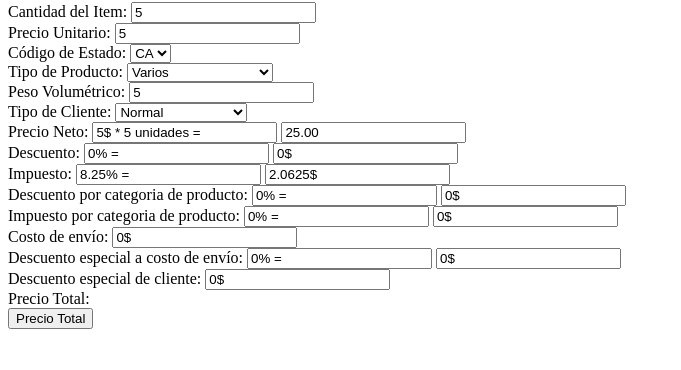
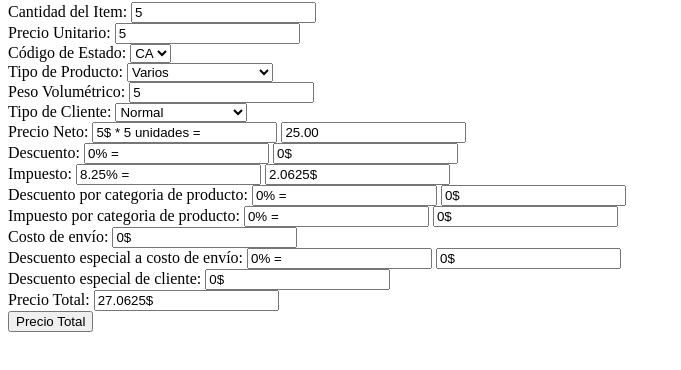
Before and after one commit to AleBustamante/aplicacion_tdd, a website built with Parcel: page index.html in a window 1280 px wide. Both pictures are taken after typing "5", "5", "5" into the empty fields and a click on the input "Precio Total". Shown: the part 78-448 px from the top of the page, without its empty margins (0-681 px from the left). Built offline with nearby package versions, Linux system fonts and the light colour scheme.

Commit message:
Gets the final price

```diff
--- a/index.html
+++ b/index.html
@@ -110,7 +110,6 @@
 
     <div>
     <label for="totalPrice">Precio Total:</label>
-    <input type="text" id="totalPriceDetail" class="hidden" readonly>
     <input type="text" id="totalPrice" class="hidden" readonly>
     </div>
 
--- a/src/calculator.js
+++ b/src/calculator.js
@@ -169,4 +169,17 @@ export default class Calculator {
         return 0;
     }
   }
+  getTotal(quantity, unitPrice, state, productType, volumetricWeight, clientType) {
+    let netPrice = this.netPrice(unitPrice, quantity);
+    let total = 0;
+    total += netPrice;
+    total -= this.discount(netPrice);
+    total += this.tax(state, netPrice);
+    total -= this.additionalDiscount(productType, netPrice);
+    total += this.additionalTaxAmount(productType, netPrice);
+    total += this.shippingCost(volumetricWeight);
+    total -= this.shippingCostDiscount(clientType, this.shippingCost(volumetricWeight));
+    total -= this.specialDiscount(clientType, netPrice, productType);
+    return total;
+  }
 }
--- a/src/presenter.js
+++ b/src/presenter.js
@@ -22,6 +22,7 @@ document.addEventListener("DOMContentLoaded", function () {
   const shippingCostDiscountDetail = document.querySelector('#shippingCostDiscountDetail');
   const shippingCostDiscount = document.querySelector('#shippingCostDiscount');
   const specialDiscount = document.querySelector('#specialDiscount');
+  const totalPrice = document.querySelector('#totalPrice');
 
   const totalPriceButton = document.querySelector("#totalPriceButton");
 
@@ -50,6 +51,7 @@ document.addEventListener("DOMContentLoaded", function () {
     const shippingCostDiscountPercentValue = calculator.shippingCostDiscountPercentage(customerTypeValue);
     const shippingCostDiscountValue = calculator.shippingCostDiscount(customerTypeValue, shippingCostValue);
     const specialDiscountValue = calculator.specialDiscount(customerTypeValue, netPriceValue, productTypeValue);
+    const totalPriceValue = calculator.getTotal(quantityValue, unitPriceValue, stateValue, productTypeValue, volumetricWeightValue, customerTypeValue);
 
 
     netPrice.value = netPriceValue.toFixed(2);
@@ -80,5 +82,7 @@ document.addEventListener("DOMContentLoaded", function () {
     shippingCostDiscount.classList.remove("hidden");
     specialDiscount.value = specialDiscountValue + "$";
     specialDiscount.classList.remove("hidden");
+    totalPrice.value = totalPriceValue + "$";
+    totalPrice.classList.remove("hidden");
   });
 });
```
Also changed, not shown: src/calculator.spec.js (+4 -0 lines).
